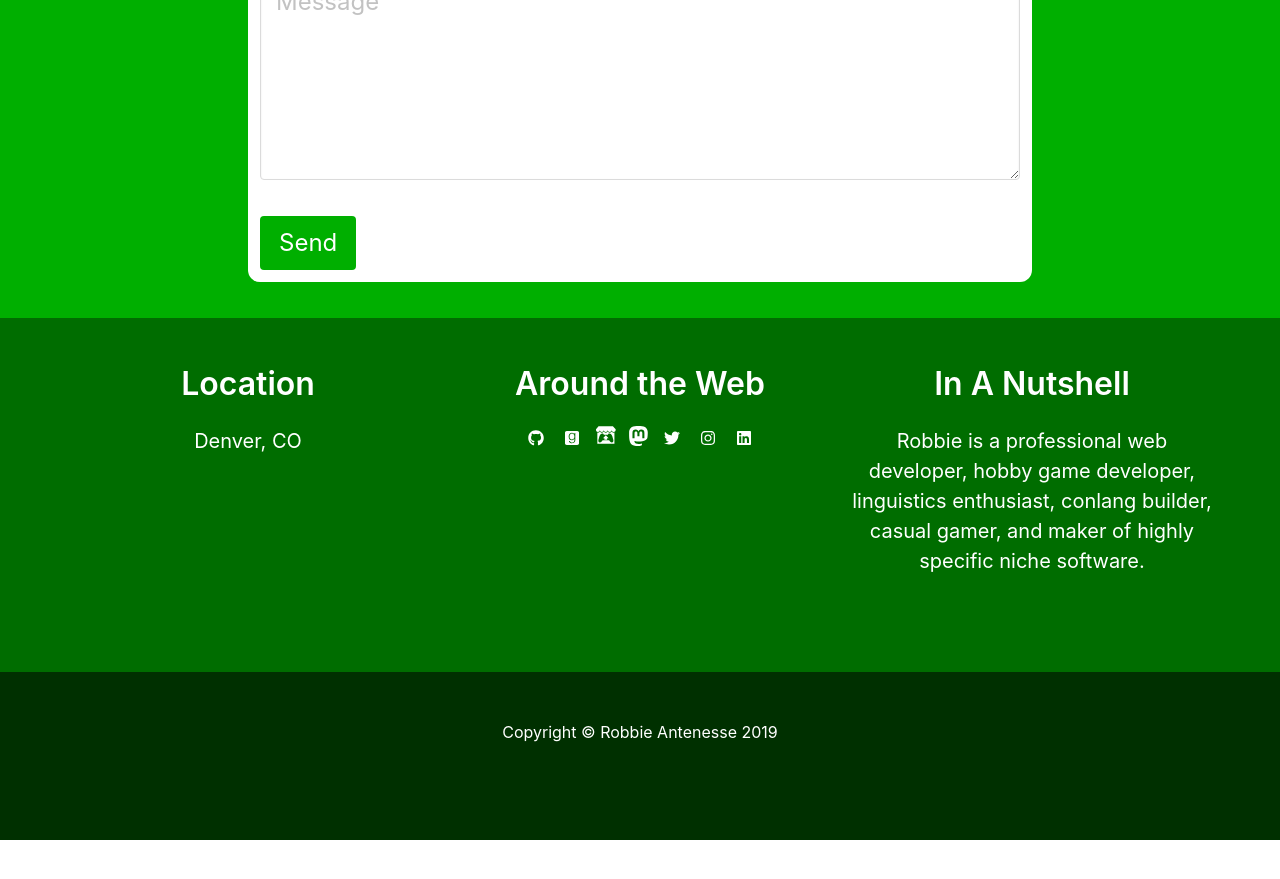
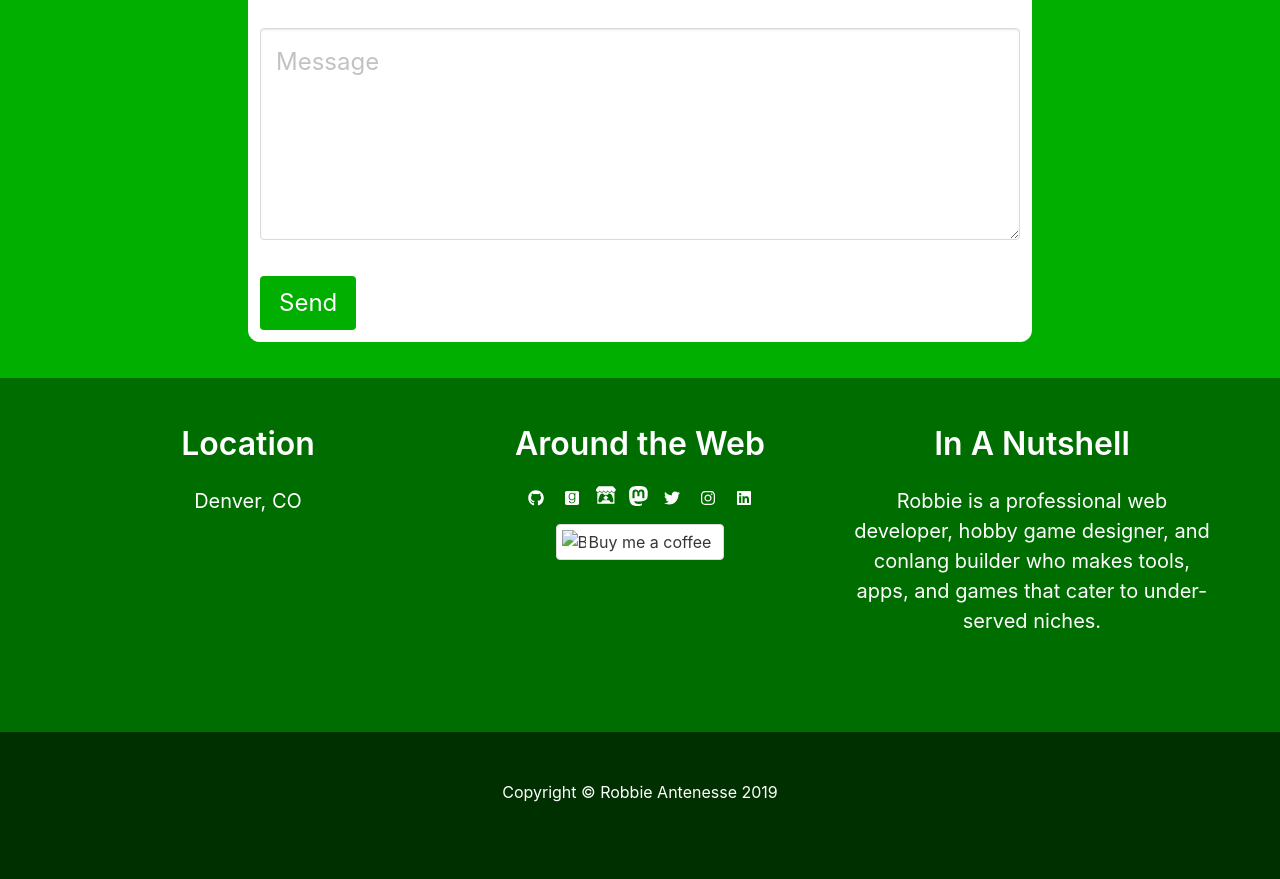
Before and after one commit to Alamantus/robbie.antenesse.net, a Jekyll site: the page built from index.html, in a window 1280 px wide and 900 px high, scrolled down 4452 px. Shown: the top 879 px of the window. Built offline with Jekyll 4.4.1, drawn with Linux system fonts in a browser that asks for light colours; nearby versions of some CDN libraries; before the commit the page ends 5292 px from its top, so only the background shows below that; some of the changed text lies outside the part shown.

Commit message:
Add BMC links; Update hourly rate.

```diff
--- a/_config.yml
+++ b/_config.yml
@@ -14,6 +14,7 @@
 url: "https://robbie.antenesse.net" # the base hostname & protocol for your site
 
 # Social media profiles - feel free to add more here
+buymeacoffee_link: buymeacoff.ee/robbieantenesse
 twitter_username: Alamantus
 github_username:  Alamantus
 goodreads_username:  32802488-robbie-antenesse
--- a/_includes/about.html
+++ b/_includes/about.html
@@ -32,7 +32,7 @@
                         I currently work full time at Inquisicorp, but I am available for freelance projects. I love building new projects and helping make peoples&rsquo; visions for their websites a reality.
                     </p>
                     <p>
-                        My rates are <strong>$50 per hour</strong> for building the project and implementing new features and <strong>$20 per hour</strong> for consultation after the project is complete in case you need help adding new features yourself.
+                        My rates are <strong>$75 per hour</strong> for building the project and implementing new features and <strong>$30 per hour</strong> for consultation after the project is complete in case you need help adding new features yourself.
                     </p>
                 </div>
             </div>
--- a/_includes/footer.html
+++ b/_includes/footer.html
@@ -105,10 +105,22 @@
                     </div>
                     {% endif %}
                 </div>
+                {% if site.buymeacoffee_link %}
+                <div>
+                    <a class="button" target="_blank" href="https://{{ site.buymeacoffee_link }}">
+                        <span class="icon">
+                            <img src="https://www.buymeacoffee.com/assets/img/BMC-btn-logo.svg" alt="Buy me a coffee" />
+                        </span>
+                        <span>Buy me a coffee</span>
+                    </a>
+                </div>
+                {% endif %}
             </div>
             <div class="column is-one-third has-text-centered">
                 <h3 class="title">In A Nutshell</h3>
-                <div class="is-size-5">Robbie is a professional web developer, hobby game developer, linguistics enthusiast, conlang builder, casual gamer, and maker of highly specific niche software.</div>
+                <div class="is-size-5">
+                    Robbie is a professional web developer, hobby game designer, and conlang builder who makes tools, apps, and games that cater to under-served niches.
+                </div>
             </div>
         </div>
     </div>
--- a/_includes/portfolio.html
+++ b/_includes/portfolio.html
@@ -19,5 +19,17 @@
                 </div>
             {% endfor %}
         </div>
+        {% if site.buymeacoffee_link %}
+        <div class="columns">
+            <div class="column has-text-centered">
+                <a class="button is-primary" target="_blank" href="https://{{ site.buymeacoffee_link }}">
+                    <span class="icon">
+                        <img src="https://www.buymeacoffee.com/assets/img/BMC-btn-logo.svg" alt="Buy Me A Coffee logo" />
+                    </span>
+                    <span>Support My Projects</span>
+                </a>
+            </div>
+        </div>
+        {% endif %}
     </div>
 </section>
```
